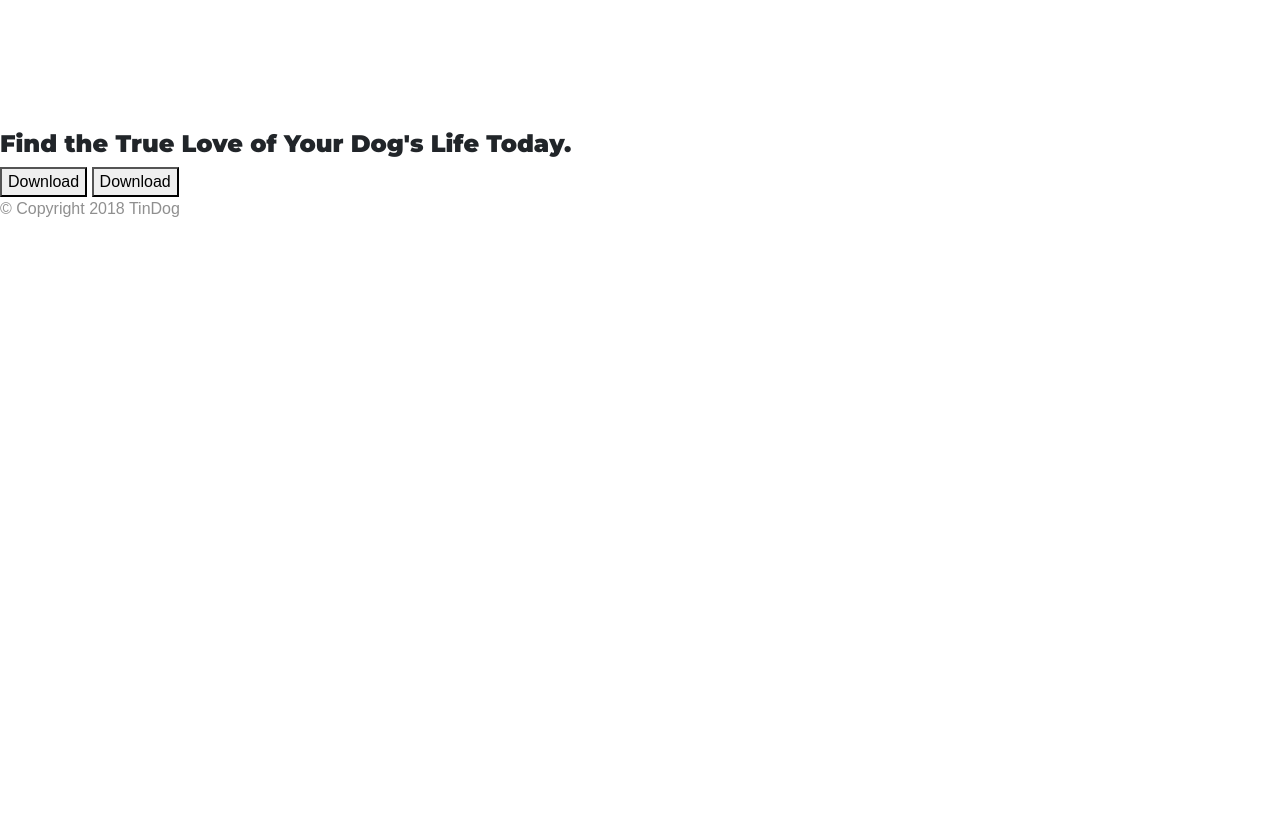
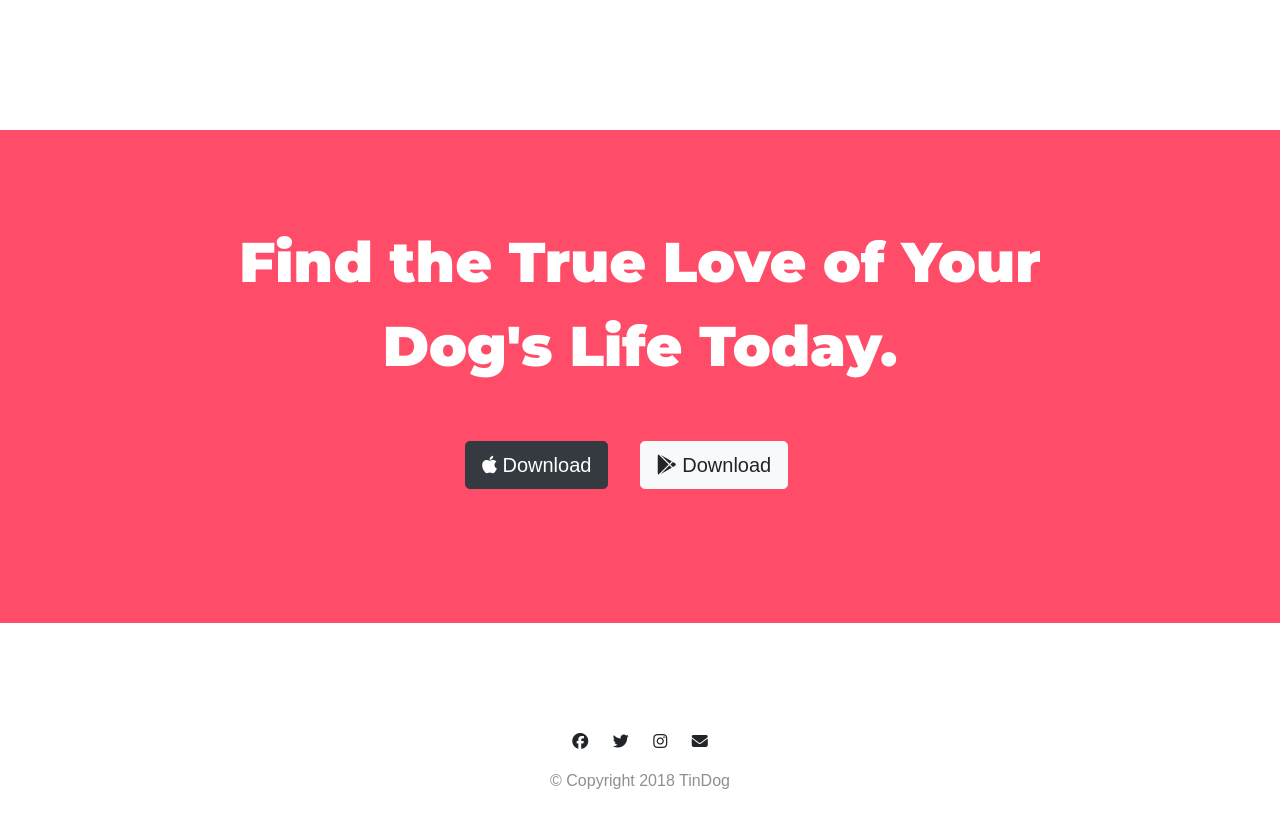
Before and after one commit to TanishqSingla/Bootstrap-journey, a plain HTML site: page TinDog/index.html in a window 1280 px wide. Shown: the part 2401-3229 px from the top of the page. Before the commit the page ends 2638 px from the top, so only its background shows below. Drawn offline with nearby package versions, Linux system fonts and the light colour scheme.

Commit message:
Completed tindog

```diff
--- a/TinDog/css/styles.css
+++ b/TinDog/css/styles.css
@@ -125,6 +125,30 @@ p {
   padding: 3% 2%;
 }
 
+/* cta */
+#cta {
+  background-color: #ff4c68;
+  color: white;
+  text-align: center;
+  padding: 7% 15%;
+}
+
+#cta h3 {
+  font-size: 3.5rem;
+  font-family: "Montserrat", sans-serif;
+  font-weight: 900;
+  line-height: 1.5;
+}
+
+#footer {
+  padding: 7% 15%;
+  text-align: center;
+}
+
+#footer i {
+  margin: 20px 10px;
+}
+
 @media (max-width: 1028px) {
   #title {
     text-align: center;
--- a/TinDog/index.html
+++ b/TinDog/index.html
@@ -62,13 +62,13 @@
           <div class="collapse navbar-collapse" id="navbarTogglerDemo02">
             <ul class="navbar-nav ml-auto">
               <li class="nav-item">
-                <a href="" class="nav-link">Contact</a>
+                <a href="#footer" class="nav-link">Contact</a>
               </li>
               <li class="nav-item">
-                <a href="" class="nav-link">Pricing</a>
+                <a href="#pricing" class="nav-link">Pricing</a>
               </li>
               <li class="nav-item">
-                <a href="" class="nav-link">Downloads</a>
+                <a href="#cta" class="nav-link">Downloads</a>
               </li>
             </ul>
           </div>
@@ -246,13 +246,27 @@
 
     <section id="cta">
       <h3>Find the True Love of Your Dog's Life Today.</h3>
-      <button type="button">Download</button>
-      <button type="button">Download</button>
+      <button
+        type="button"
+        class="download button btn btn-dark btn-lg download-button"
+      >
+        <i class="fab fa-apple"></i> Download
+      </button>
+      <button
+        type="button"
+        class="download-button btn btn-light btn-lg download-button"
+      >
+        <i class="fab fa-google-play"></i> Download
+      </button>
     </section>
 
     <!-- Footer -->
 
     <footer id="footer">
+      <i class="fab fa-facebook"></i>
+      <i class="fab fa-twitter"></i>
+      <i class="fab fa-instagram"></i>
+      <i class="fas fa-envelope"></i>
       <p>© Copyright 2018 TinDog</p>
     </footer>
   </body>
```
